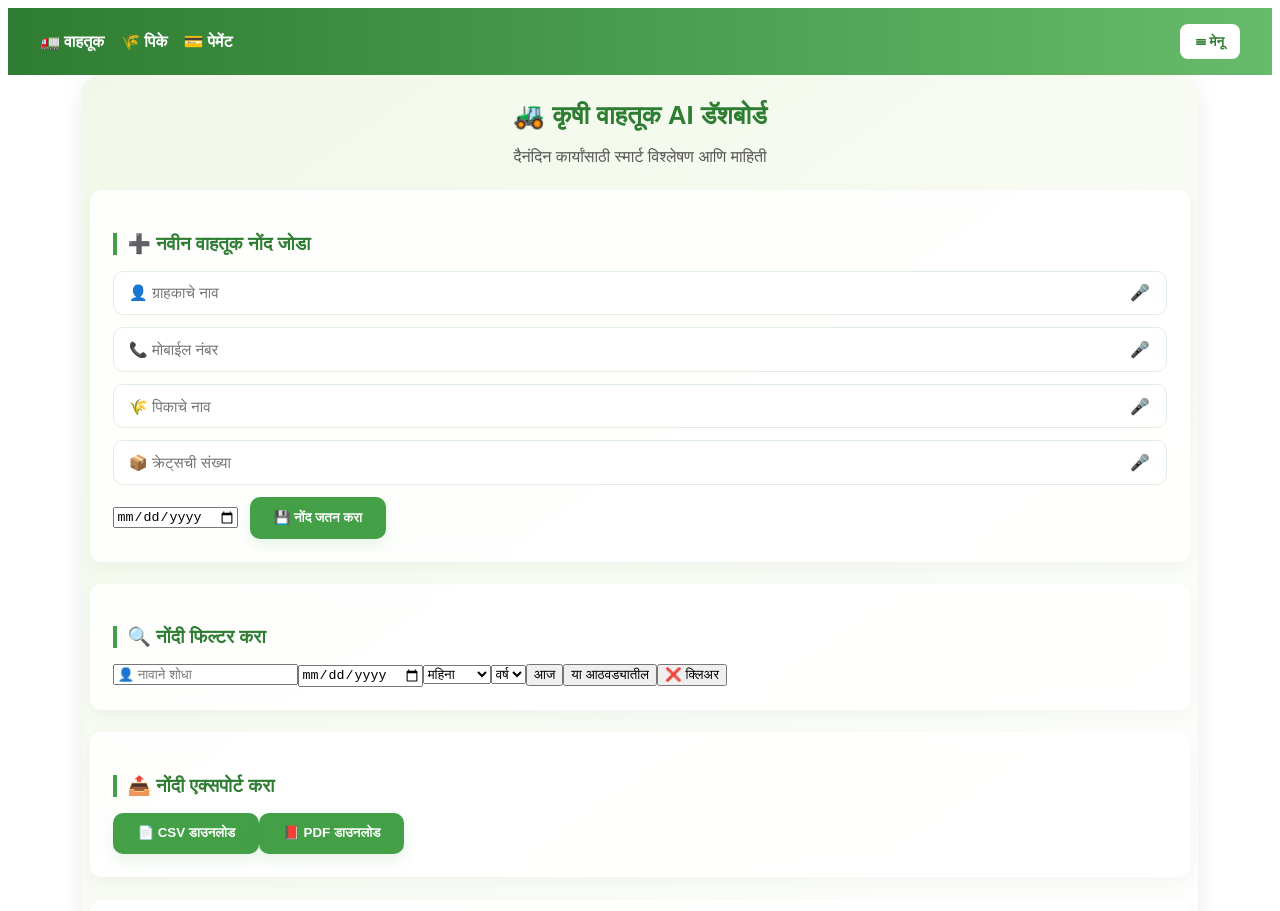
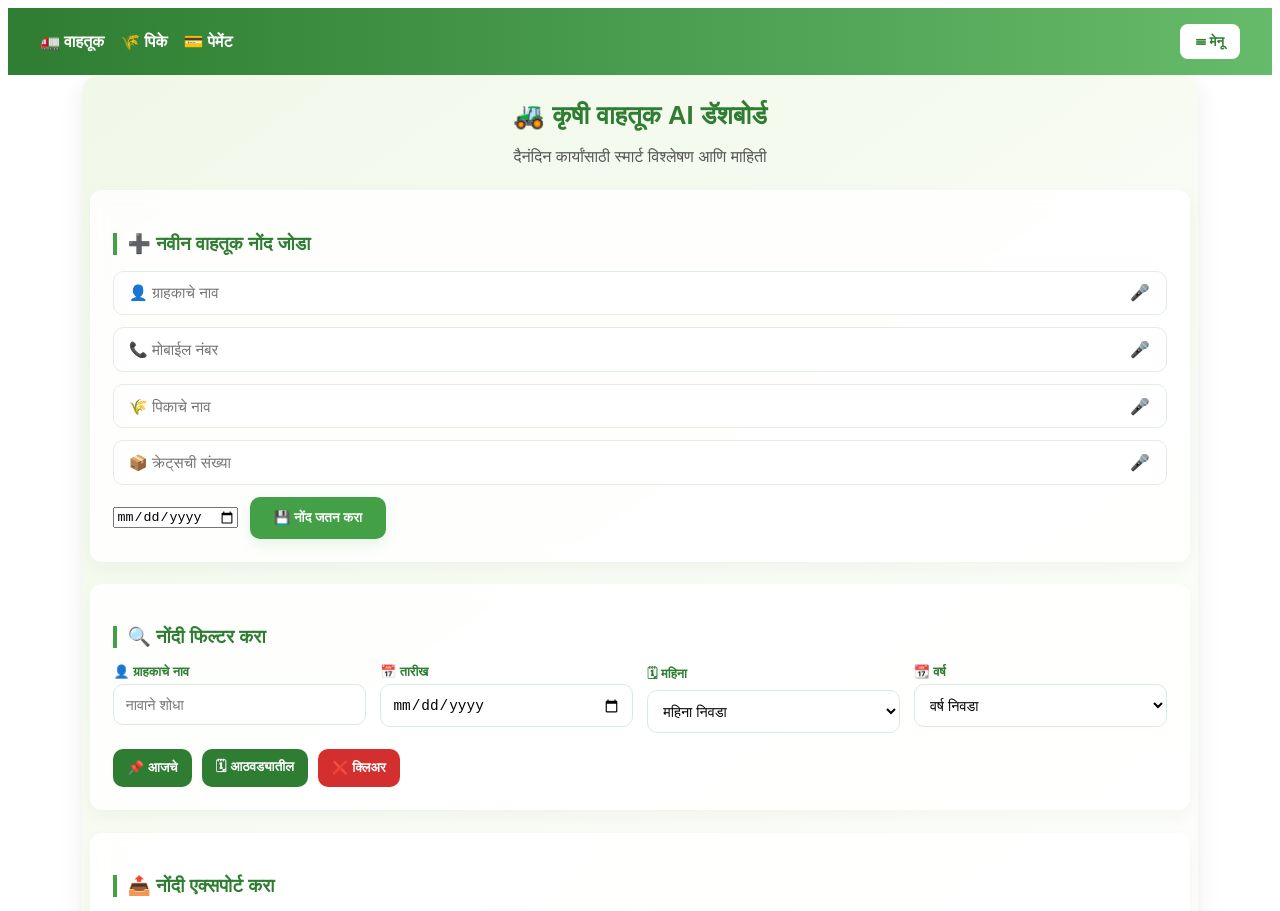
Before and after one commit to tejasphapale/Agriport, a Vue app: page /records in a window 1280 px wide. Shown: the top 911 px of the page. Built offline with nearby package versions, Linux system fonts and the light colour scheme; sample sign-in values are in the browser's storage.

Commit message:
Added app icons

```diff
--- a/src/views/TransportView.vue
+++ b/src/views/TransportView.vue
@@ -65,39 +65,58 @@
 <section class="card fade-in">
   <h3 class="card-title">🔍 नोंदी फिल्टर करा</h3>
 
-      <div class="filter-box">
+  <div class="filter-grid">
 
-        <input v-model="filter.name" placeholder="👤 नावाने शोधा" />
+    <div class="filter-item">
+      <label>👤 ग्राहकाचे नाव</label>
+      <input v-model="filter.name" placeholder="नावाने शोधा" />
+    </div>
 
+    <div class="filter-item">
+      <label>📅 तारीख</label>
       <input v-model="filter.date" type="date" />
+    </div>
 
+    <div class="filter-item">
+      <label>🗓 महिना</label>
       <select v-model="filter.month">
-          <option value="">महिना</option>
+        <option value="">महिना निवडा</option>
         <option v-for="m in 12" :key="m" :value="m">{{ m }} महिना</option>
       </select>
+    </div>
 
+    <div class="filter-item">
+      <label>📆 वर्ष</label>
       <select v-model="filter.year">
-          <option value="">वर्ष</option>
+        <option value="">वर्ष निवडा</option>
         <option v-for="y in years" :key="y" :value="y">{{ y }}</option>
       </select>
+    </div>
 
-        <button class="btn-small" @click="filterToday">आज</button>
-        <button class="btn-small" @click="filterWeek">या आठवड्यातील</button>
+  </div>
 
+  <div class="filter-actions">
+    <button class="btn-small" @click="filterToday">📌 आजचे</button>
+    <button class="btn-small" @click="filterWeek">🗓 आठवड्यातील</button>
     <button class="btn-small clear" @click="clearFilters">❌ क्लिअर</button>
-
   </div>
 </section>
 
-    <!-- Export Section -->
+
     <section class="card fade-in">
   <h3 class="card-title">📤 नोंदी एक्सपोर्ट करा</h3>
 
-      <div class="export-buttons">
-        <button class="btn-primary" @click="downloadCSV">📄 CSV डाउनलोड</button>
-        <button class="btn-primary" @click="downloadPDF">📕 PDF डाउनलोड</button>
+  <div class="export-flex">
+    <button class="btn-export" @click="downloadCSV">
+      📄 CSV डाउनलोड
+    </button>
+
+    <button class="btn-export" @click="downloadPDF">
+      📕 PDF डाउनलोड
+    </button>
   </div>
 </section>
+
 
     <!-- Payment / Records Table -->
     <section class="card fade-in">
@@ -439,4 +458,99 @@ input[type="checkbox"] {
   font-size: 0.9rem;
 }
 
+
+/* FILTER GRID */
+.filter-grid {
+  display: grid;
+  grid-template-columns: repeat(auto-fit, minmax(180px, 1fr));
+  gap: 14px;
+  margin-bottom: 1rem;
+}
+
+.filter-item {
+  display: flex;
+  flex-direction: column;
+}
+
+.filter-item label {
+  font-size: 0.8rem;
+  color: #2e7d32;
+  font-weight: 600;
+  margin-bottom: 4px;
+}
+
+.filter-item input,
+.filter-item select {
+  padding: 0.7rem;
+  border-radius: 10px;
+  border: 1px solid #d9eadf;
+  background: #ffffff;
+  font-size: 0.9rem;
+  outline: none;
+  transition: all 0.2s;
+}
+
+.filter-item input:focus,
+.filter-item select:focus {
+  border-color: #43a047;
+  box-shadow: 0 0 6px rgba(67, 160, 71, 0.2);
+}
+
+/* FILTER ACTIONS */
+.filter-actions {
+  display: flex;
+  gap: 10px;
+  margin-top: 8px;
+  flex-wrap: wrap;
+}
+
+.btn-small {
+  padding: 8px 14px;
+  border: none;
+  border-radius: 10px;
+  background: #2e7d32;
+  color: #fff;
+  cursor: pointer;
+  font-weight: 600;
+  transition: 0.2s ease;
+}
+
+.btn-small:hover {
+  background: #1b5e20;
+}
+
+.btn-small.clear {
+  background: #d32f2f;
+}
+
+.btn-small.clear:hover {
+  background: #b71c1c;
+}
+
+/* EXPORT SECTION */
+.export-flex {
+  display: flex;
+  gap: 12px;
+  flex-wrap: wrap;
+  justify-content: center;
+}
+
+.btn-export {
+  background: #00796b;
+  color: #fff;
+  border: none;
+  padding: 0.9rem 1.4rem;
+  border-radius: 10px;
+  cursor: pointer;
+  font-size: 0.95rem;
+  font-weight: 600;
+  box-shadow: 0 4px 12px rgba(0, 121, 107, 0.15);
+  transition: 0.2s ease;
+}
+
+.btn-export:hover {
+  background: #004d40;
+  transform: translateY(-2px);
+}
+
 </style>
```
Lines whose indentation alone changed are shown as unchanged.
